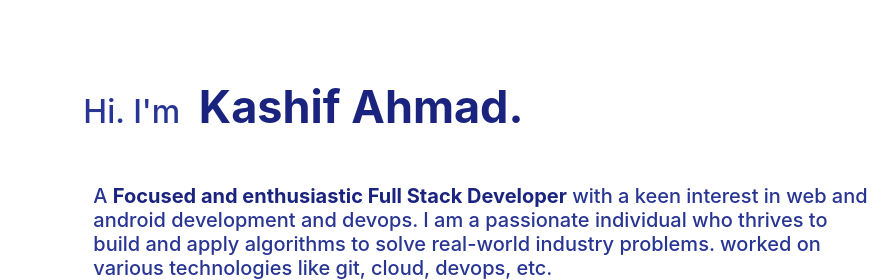
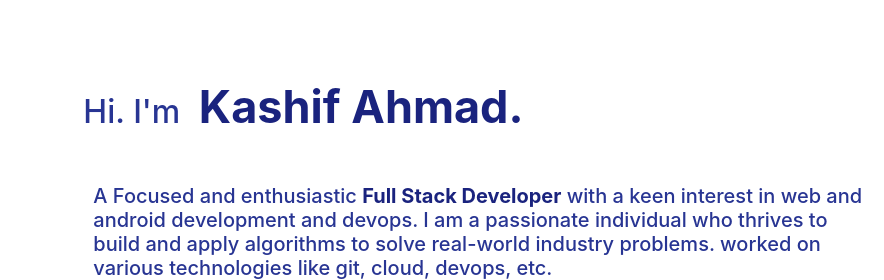
Before and after one commit to Kash15if/Bootstrap-Portfolio, a plain HTML site: page port.html in a window 1280 px wide. Shown: the top 280 px of the page, 396-1280 px from the left. Drawn offline with nearby package versions, Linux system fonts and the light colour scheme.

Commit message:
changed font style

```diff
--- a/port.html
+++ b/port.html
@@ -71,7 +71,7 @@ b {
           Hi. I'm <b class="name "> Kashif Ahmad.</b>
         </h2>
         <h5 style="margin-top: 5%;padding: 10px;">
-          A <b>  Focused and enthusiastic Full Stack Developer</b> with a keen interest in
+          A Focused and enthusiastic  <b>Full Stack Developer</b> with a keen interest in
           web and android development and devops.
           I am a passionate individual who thrives to build and apply algorithms to solve real-world industry problems.
           worked on various technologies like git, cloud, devops, etc.
```
